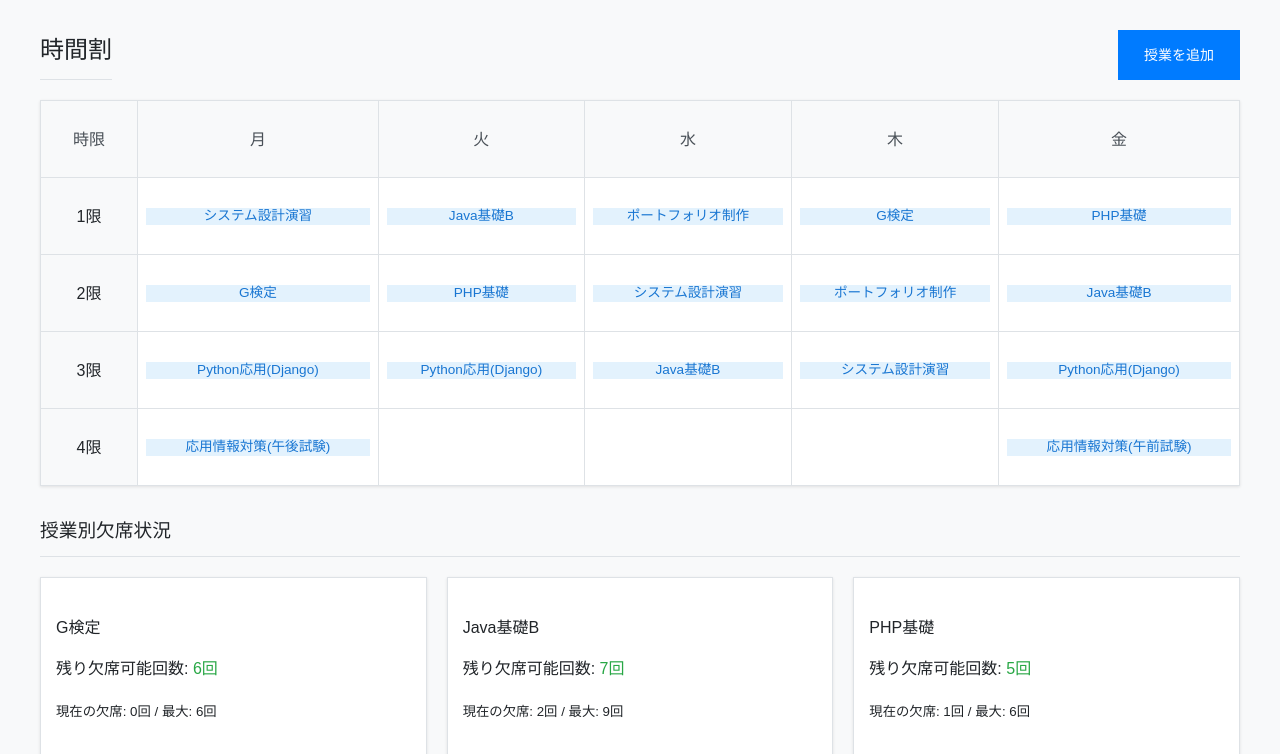
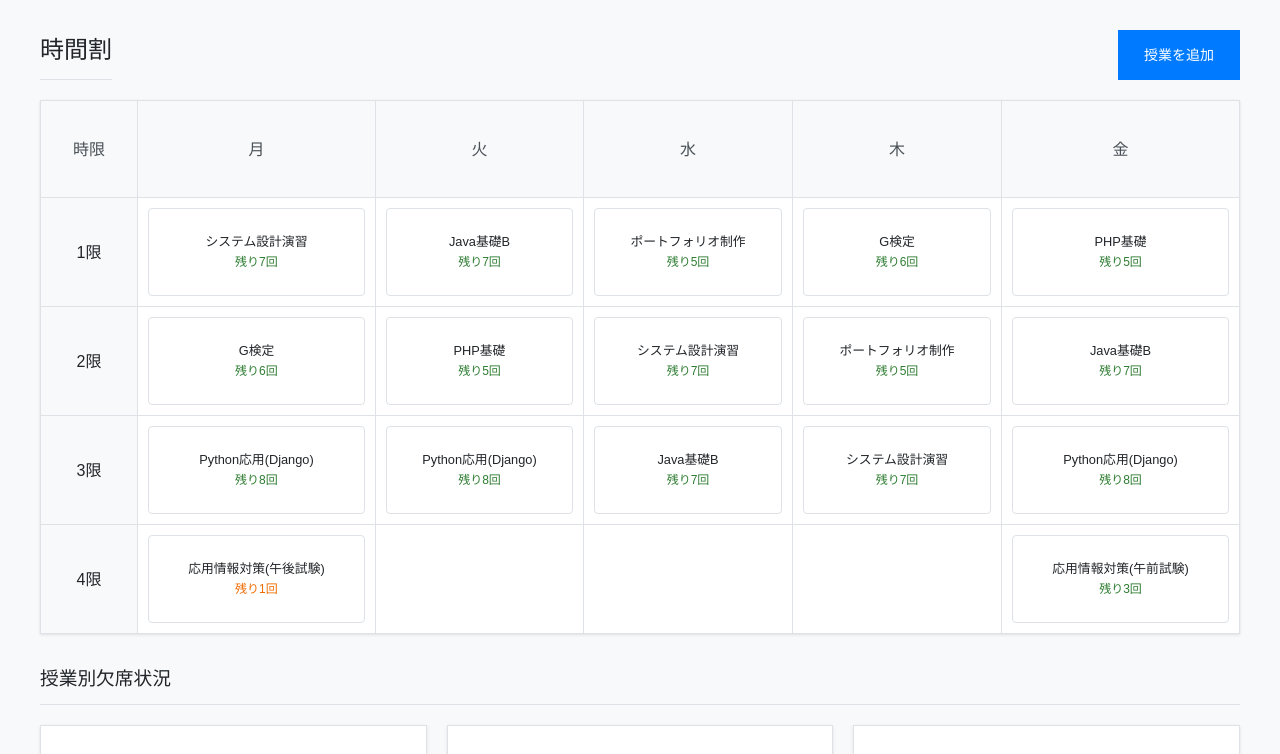
Before and after one commit to tkei-raaaaaaaaaaaamen/sabotage_app, a Django app: page / in a window 1280 px wide. Shown: the part 77-831 px from the top of the page. Run offline with Django 4.2, Linux system fonts and the light colour scheme; a user stored in the database is signed in; data comes from the database, SQL or seed files in the repository; both versions use the stored data as it was after the commit.

Commit message:
時間割表示調整

```diff
--- a/sabotage_app/forms.py
+++ b/sabotage_app/forms.py
@@ -4,15 +4,12 @@ from django.contrib.auth.models import User
 from .models import Course, SabotageRecord, CourseSchedule
 
 class CustomUserCreationForm(UserCreationForm):
-    email = forms.EmailField(required=True)
-
     class Meta:
         model = User
-        fields = ("username", "email", "password1", "password2")
+        fields = ("username", "password1", "password2")
 
     def save(self, commit=True):
         user = super().save(commit=False)
-        user.email = self.cleaned_data["email"]
         if commit:
             user.save()
         return user
--- a/sabotage_app/views.py
+++ b/sabotage_app/views.py
@@ -32,13 +32,9 @@ class IndexView(View):
             for period in periods:
                 timetable[weekday][period] = None
 
-        # スケジュールを時間割に配置
-        for schedule in schedules:
-            timetable[schedule.weekday][schedule.period] = schedule
-
-        # 各授業の統計情報も計算
+        # 各授業の統計情報を計算してマップを作成
+        course_stats_map = {}
         courses = Course.objects.filter(user=request.user)
-        courses_with_stats = []
         for course in courses:
             sabotage_records = SabotageRecord.objects.filter(course=course)
 
@@ -50,13 +46,32 @@ class IndexView(View):
             max_absence_count = total_classes - required_attendance_count
             remaining_absence_count = max_absence_count - current_absence_count
 
-            courses_with_stats.append({
-                'course': course,
+            course_stats_map[course.id] = {
                 'current_absence_count': current_absence_count,
                 'max_absence_count': int(max_absence_count),
                 'remaining_absence_count': int(remaining_absence_count),
                 'recent_records': sabotage_records.order_by('-date')[:3]
+            }
+
+        # スケジュールを時間割に配置（統計情報付き）
+        for schedule in schedules:
+            schedule.stats = course_stats_map.get(schedule.course.id, {
+                'current_absence_count': 0,
+                'max_absence_count': 0,
+                'remaining_absence_count': 0,
+                'recent_records': []
             })
+            timetable[schedule.weekday][schedule.period] = schedule
+
+        # 各授業の統計情報も計算
+        courses_with_stats = []
+        for course in courses:
+            stats = course_stats_map.get(course.id, {})
+            if stats:
+                courses_with_stats.append({
+                    'course': course,
+                    **stats
+                })
 
         context = {
             'timetable': timetable,
@@ -233,7 +248,6 @@ class CourseCreateView(View):
                         period=schedule_data['period']
                     )
 
-                messages.success(request, f'授業「{course.name}」を作成しました。')
                 return redirect('index')
             else:
                 messages.error(request, f'週のコマ数（{weekly_classes}）分のスケジュールを正しく入力してください。')
@@ -258,7 +272,6 @@ class CourseEditView(View):
         form = CourseForm(request.POST, instance=course)
         if form.is_valid():
             form.save()
-            messages.success(request, f'授業「{course.name}」を更新しました。')
             return redirect('course_detail', course_id=course.id)
         return render(request, 'sabotage_app/course_edit.html', {'form': form, 'course': course})
 
@@ -270,7 +283,6 @@ class CourseDeleteView(View):
         course = get_object_or_404(Course, id=course_id, user=request.user)
         course_name = course.name
         course.delete()
-        messages.success(request, f'授業「{course_name}」を削除しました。')
         return redirect('index')
 
 course_delete = CourseDeleteView.as_view()
--- a/templates/sabotage_app/base.html
+++ b/templates/sabotage_app/base.html
@@ -206,13 +206,13 @@
         </div>
     </div>
     <div class="container">
-        {% if messages %}
+        {% comment %} {% if messages %}
             <div class="messages">
                 {% for message in messages %}
                     <div class="message {{ message.tags }}">{{ message }}</div>
                 {% endfor %}
             </div>
-        {% endif %}
+        {% endif %} {% endcomment %}
 
         {% block content %}
         {% endblock %}
--- a/templates/sabotage_app/index.html
+++ b/templates/sabotage_app/index.html
@@ -23,7 +23,7 @@
     padding: 8px;
     text-align: center;
     vertical-align: middle;
-    height: 60px;
+    height: 80px;
 }
 
 .timetable th {
@@ -39,25 +39,58 @@
 }
 
 .timetable .course-cell {
-    background-color: #e3f2fd;
-    font-size: 0.85rem;
-    line-height: 1.2;
+    background-color: #ffffff;
+    font-size: 0.8rem;
+    line-height: 1.3;
     cursor: pointer;
     transition: background-color 0.3s ease;
+    padding: 8px;
+    border-radius: 4px;
+    margin: 2px;
+    min-height: 70px;
+    display: flex;
+    flex-direction: column;
+    justify-content: center;
+    border: 1px solid #dee2e6;
 }
 
 .timetable .course-cell:hover {
-    background-color: #bbdefb;
+    background-color: #f8f9fa;
 }
 
 .course-cell a {
     color: #1976d2;
     text-decoration: none;
     font-weight: 500;
+    display: block;
 }
 
 .course-cell a:hover {
     color: #0d47a1;
+}
+
+.course-cell .course-name {
+    font-weight: 500;
+    margin-bottom: 4px;
+    font-size: 0.8rem;
+}
+
+.course-cell .remaining-info {
+    font-size: 0.75rem;
+    color: #424242;
+    margin-top: 2px;
+}
+
+.course-cell .remaining-info.safe {
+    color: #2e7d32;
+}
+
+.course-cell .remaining-info.warning {
+    color: #ef6c00;
+}
+
+.course-cell .remaining-info.danger {
+    color: #c62828;
 }
 
 .course-stats {
@@ -90,7 +123,7 @@
 }
 
 .course-item .remaining-count {
-    font-weight: 500;
+    font-weight: 300;
 }
 
 .course-item .remaining-count.safe {
@@ -146,7 +179,13 @@
                             {% if schedule %}
                                 <div class="course-cell">
                                     <a href="{% url 'course_detail' schedule.course.id %}">
-                                        {{ schedule.course.name }}
+                                        <div class="course-name">{{ schedule.course.name }}</div>
+                                        <div class="remaining-info
+                                            {% if schedule.stats.remaining_absence_count > 1 %}safe
+                                            {% elif schedule.stats.remaining_absence_count == 1 %}warning
+                                            {% else %}danger{% endif %}">
+                                            残り{{ schedule.stats.remaining_absence_count }}回
+                                        </div>
                                     </a>
                                 </div>
                             {% else %}
```
Also changed, not shown: templates/sabotage_app/course_detail.html (+35 -34 lines), templates/sabotage_app/signup.html (+0 -12 lines), db.sqlite3.
